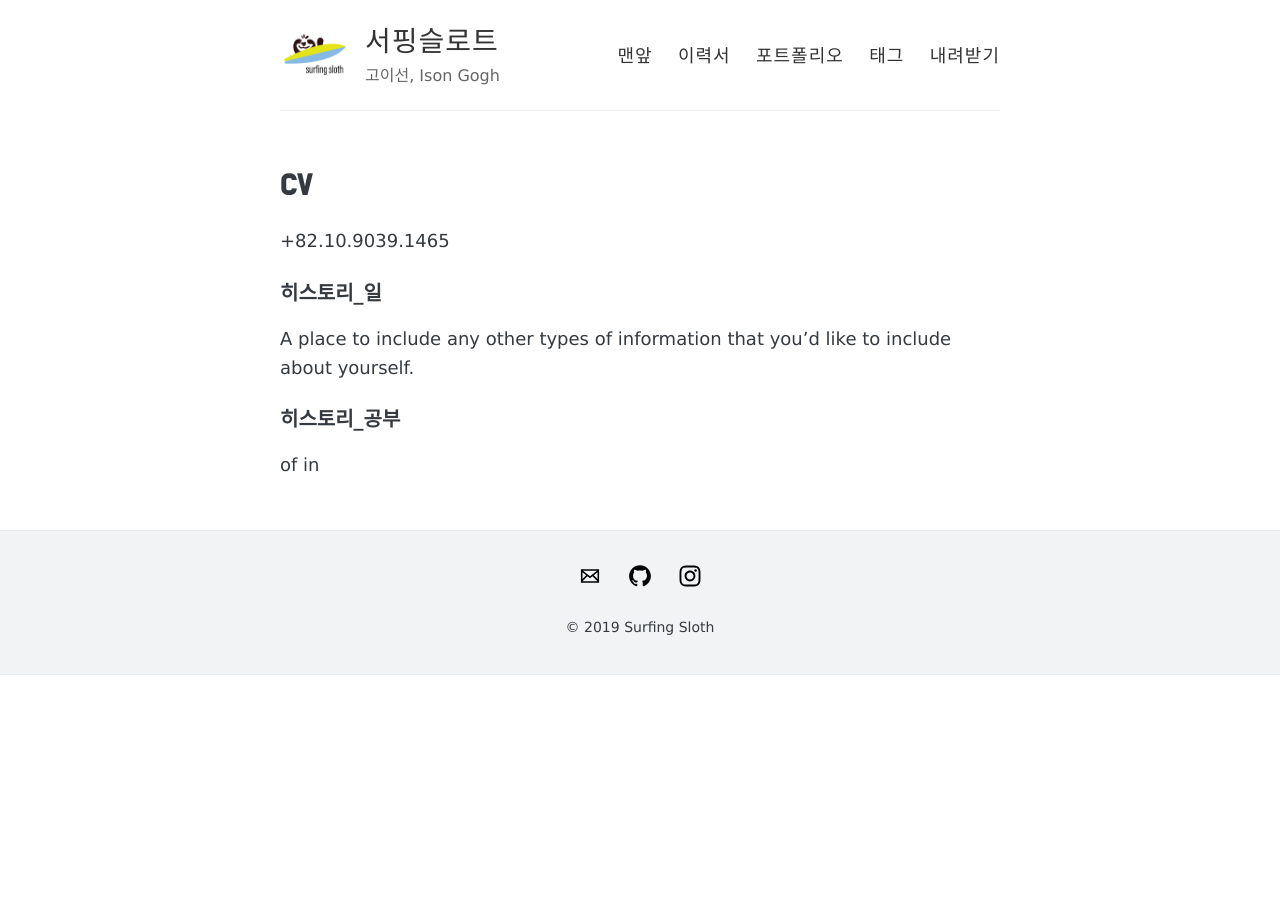
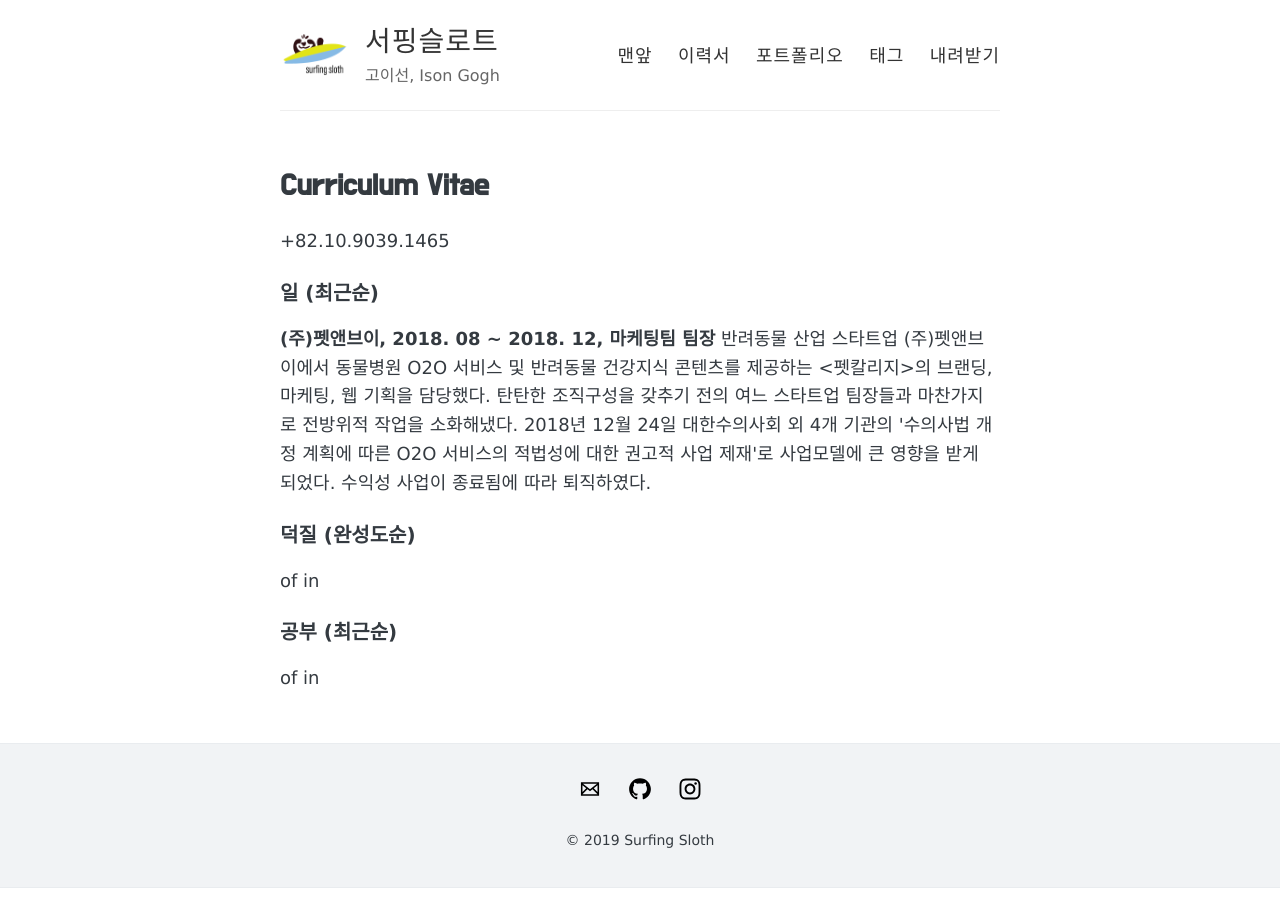
Before and after one commit to surfingsloth/surfingsloth.github.io, a Jekyll site: the page built from cv.md, in a window 1280 px wide. Built offline with Jekyll 4.4.1, drawn with Linux system fonts in a browser that asks for light colours.

Commit message:
Update cv.md

```diff
--- a/cv.md
+++ b/cv.md
@@ -1,15 +1,22 @@
 ---
 layout: page
-title: CV
+title: Curriculum Vitae
 permalink: /cv/
 ---
 
 +82.10.9039.1465
 
-### 히스토리_일
+### 일 (최근순)
 
-A place to include any other types of information that you'd like to include about yourself.
+**(주)펫앤브이, 2018. 08 ~ 2018. 12, 마케팅팀 팀장**
+반려동물 산업 스타트업 (주)펫앤브이에서 동물병원 O2O 서비스 및 반려동물 건강지식 콘텐츠를 제공하는 <펫칼리지>의 브랜딩, 마케팅, 웹 기획을 담당했다. 탄탄한 조직구성을 갖추기 전의 여느 스타트업 팀장들과 마찬가지로 전방위적 작업을 소화해냈다. 2018년 12월 24일 대한수의사회 외 4개 기관의 '수의사법 개정 계획에 따른 O2O 서비스의 적법성에 대한 권고적 사업 제재'로 사업모델에 큰 영향을 받게 되었다. 수익성 사업이 종료됨에 따라 퇴직하였다.
 
-### 히스토리_공부
+
+
+### 덕질 (완성도순)
 
 of in
+
+### 공부 (최근순)
+
+of in
```
